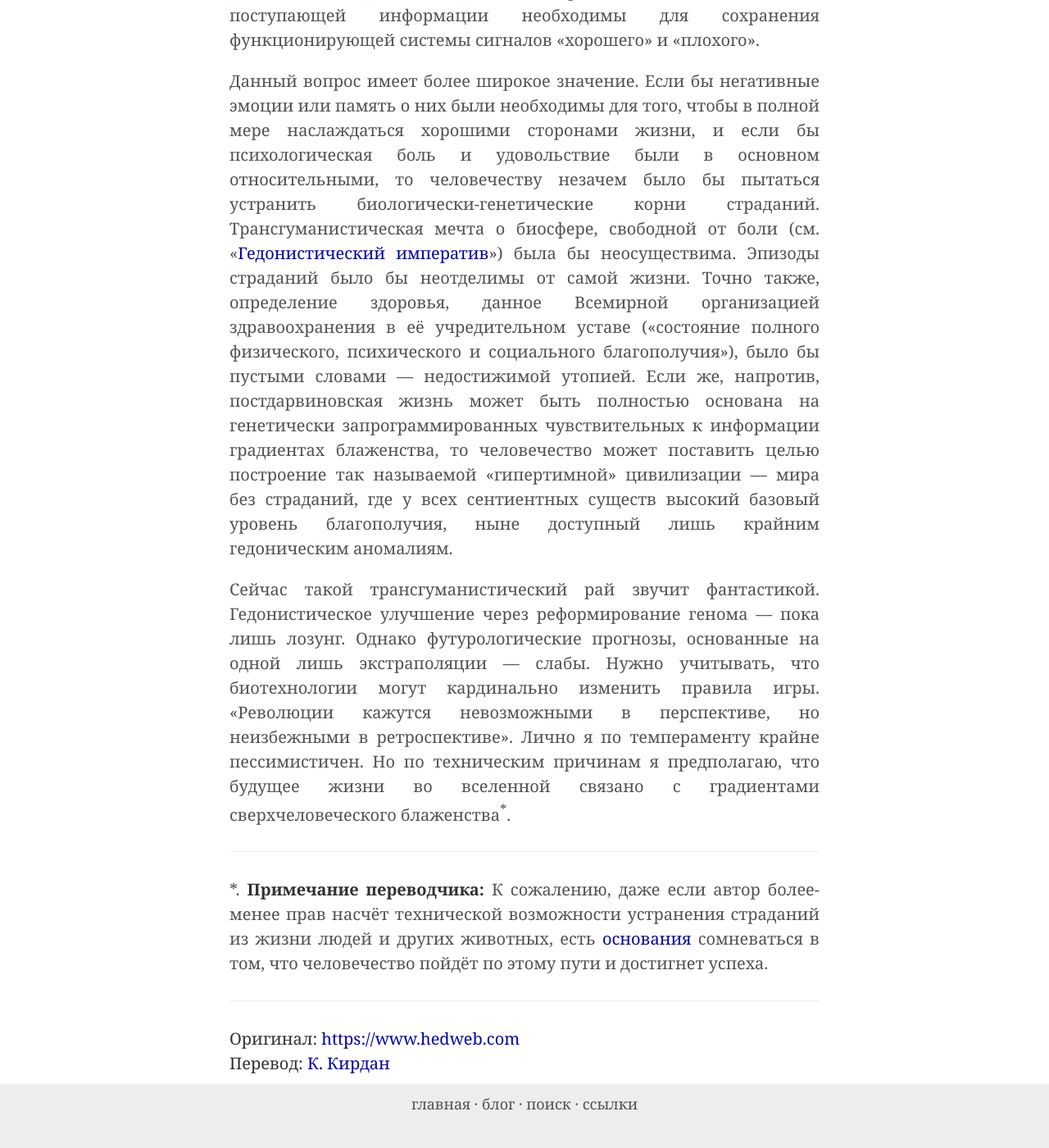
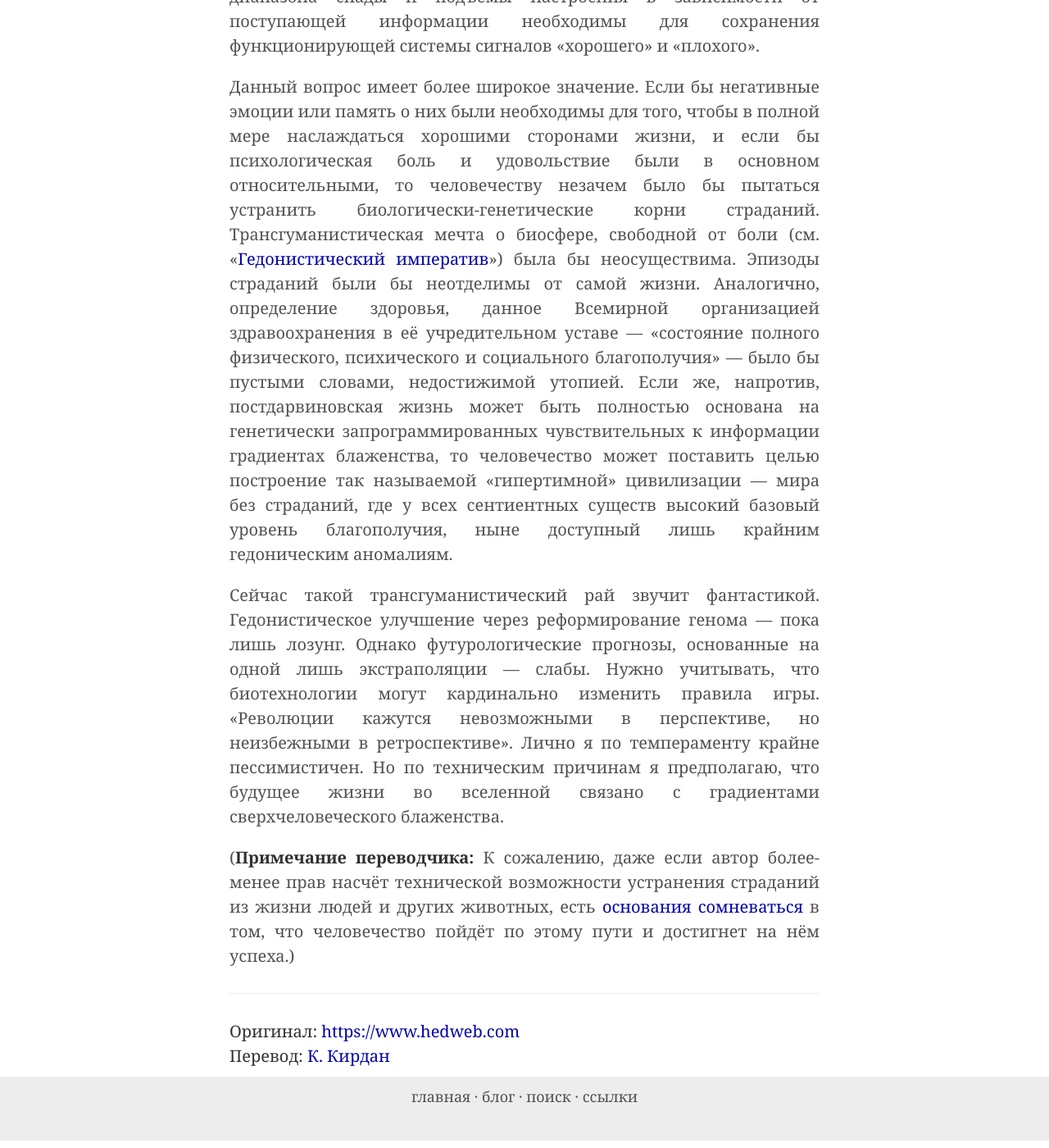
Before and after one commit to ReducingSuffering/reducingsuffering.github.io, a Jekyll site: the page built from _articles/david-pearce-q2.md, in a window 1280 px wide and 1400 px high, scrolled down 1497 px. Shown: the whole window at 82% size. Built offline with Jekyll 4.4.1, drawn with Linux system fonts in a browser that asks for light colours.

Commit message:
Update david-pearce-q2.md

```diff
--- a/_articles/david-pearce-q2.md
+++ b/_articles/david-pearce-q2.md
@@ -8,25 +8,24 @@
   - 2024.08.06
   - 2024.08.09
 translated_by: К. Кирдан
+hidden_comment: ссылки
 preview: assets/images/previews/3c5f8252-3a0a-4745-8a13-424d1f705532.jpg
 excerpt: "Вопрос: Нужно ли людям испытывать негативные эмоции, такие как грусть, чтобы чувствовать себя счастливыми или довольными своей жизнью?"
 ---
-## Вопрос:
+### Вопрос:
 
 > Нужно ли людям испытывать негативные эмоции, такие как грусть, чтобы чувствовать себя счастливыми или довольными своей жизнью?
 
-## Ответ:
+### Ответ:
 
 Подумайте о людях, страдающих хронической депрессией. Тем, у кого настроение устойчиво понижено, для распознания их страданий не требуются эпизоды хорошего настроения. Напротив, их повседневная жизнь переживается как постоянно мучительная — хотя некоторые дни бывают ещё хуже обычных. Некоторые из таких людей не могут даже представить себе, каково это — быть счастливыми. Некоторые понимают счастье лишь как отсутствие боли. В редких случаях люди с тяжёлой депрессией вообще не понимают, что слово «счастье» что-то значит. Итак, людям с хронической депрессией могут быть незнакомы другие ощущения. Но лишь из-за этого предполагать, что их страдания не настоящие, было бы жестоко.
 
-Также и наоборот, благополучие людей с врождённо ультравысоким уровнем счастья _не зависит_ от того, есть ли у них эпизоды печали для создания контраста или нет. «Гипертимные» люди просто счастливы по своей природе. В целом у них так же работают механизмы отрицательной обратной связи [гедонической беговой дорожки](https://www.hedweb.com/quora/2015.html#hedonictreadmill), и они тоже испытывают гедоническую адаптацию. Но эти редкие генетические исключения обладают необычайно высоким базовым уровнем счастья. Гипертимные люди склонны видеть мир через «розовые очки» — жизнь представляется им самоочевидно прекрасной.
+Также и наоборот, благополучие людей с врождённо ультравысоким уровнем счастья _не зависит_ от того, есть ли у них эпизоды печали для создания контраста или нет. «Гипертимные» люди просто счастливы по своей природе. В целом у них так же работают механизмы отрицательной обратной связи [гедонической беговой дорожки](https://en.wikipedia.org/wiki/Hedonic_treadmill), и они тоже испытывают гедоническую адаптацию. Но эти редкие генетические исключения обладают необычайно высоким базовым уровнем счастья. Гипертимные люди склонны видеть мир через «розовые очки» — жизнь представляется им самоочевидно прекрасной.
 
 Таким образом, отвечая на поставленный вопрос: предполагаемая необходимость негативных эмоций для счастья — это удобная рационализация страданий, но на деле это миф. Некоторые из людей и других животных на протяжении почти всей своей жизни находятся либо выше, либо ниже «гедонического нуля». Дарвиновская жизнь несправедлива. Основанная на естественном отборе эволюция — аморальна. В конечном счёте негативные эмоции излишни. Но в пределах генетически предзаданного гедонического диапазона спады и подъёмы настроения в зависимости от поступающей информации необходимы для сохранения функционирующей системы сигналов «хорошего» и «плохого».
 
-Данный вопрос имеет более широкое значение. Если бы негативные эмоции или память о них были необходимы для того, чтобы в полной мере наслаждаться хорошими сторонами жизни, и если бы психологическая боль и удовольствие были в основном относительными, то человечеству незачем было бы пытаться устранить биологически-генетические корни страданий. Трансгуманистическая мечта о биосфере, свободной от боли (см. «[Гедонистический императив](https://hedweb-ru.github.io/hi/index.html)») была бы неосуществима. Эпизоды страданий было бы неотделимы от самой жизни. Точно также, определение здоровья, данное Всемирной организацией здравоохранения в её учредительном уставе («состояние полного физического, психического и социального благополучия»), было бы пустыми словами — недостижимой утопией. Если же, напротив, постдарвиновская жизнь может быть полностью основана на генетически запрограммированных чувствительных к информации градиентах блаженства, то человечество может поставить целью построение так называемой «гипертимной» цивилизации — мира без страданий, где у всех сентиентных существ высокий базовый уровень благополучия, ныне доступный лишь крайним гедоническим аномалиям.
+Данный вопрос имеет более широкое значение. Если бы негативные эмоции или память о них были необходимы для того, чтобы в полной мере наслаждаться хорошими сторонами жизни, и если бы психологическая боль и удовольствие были в основном относительными, то человечеству незачем было бы пытаться устранить биологически-генетические корни страданий. Трансгуманистическая мечта о биосфере, свободной от боли (см. «[Гедонистический императив](https://hedweb-ru.github.io/hi/index.html)») была бы неосуществима. Эпизоды страданий были бы неотделимы от самой жизни. Аналогично, определение здоровья, данное Всемирной организацией здравоохранения в её учредительном уставе — «состояние полного физического, психического и социального благополучия» — было бы пустыми словами, недостижимой утопией. Если же, напротив, постдарвиновская жизнь может быть полностью основана на генетически запрограммированных чувствительных к информации градиентах блаженства, то человечество может поставить целью построение так называемой «гипертимной» цивилизации — мира без страданий, где у всех сентиентных существ высокий базовый уровень благополучия, ныне доступный лишь крайним гедоническим аномалиям.
 
-Сейчас такой трансгуманистический рай звучит фантастикой. Гедонистическое улучшение через реформирование генома — пока лишь лозунг. Однако футурологические прогнозы, основанные на одной лишь экстраполяции — слабы. Нужно учитывать, что биотехнологии могут кардинально изменить правила игры. «Революции кажутся невозможными в перспективе, но неизбежными в ретроспективе». Лично я по темпераменту крайне пессимистичен. Но по техническим причинам я предполагаю, что будущее жизни во вселенной связано с градиентами сверхчеловеческого блаженства<sup>*</sup>.
+Сейчас такой трансгуманистический рай звучит фантастикой. Гедонистическое улучшение через реформирование генома — пока лишь лозунг. Однако футурологические прогнозы, основанные на одной лишь экстраполяции — слабы. Нужно учитывать, что биотехнологии могут кардинально изменить правила игры. «Революции кажутся невозможными в перспективе, но неизбежными в ретроспективе». Лично я по темпераменту крайне пессимистичен. Но по техническим причинам я предполагаю, что будущее жизни во вселенной связано с градиентами сверхчеловеческого блаженства.
 
----
-
-\*. **Примечание переводчика:** К сожалению, даже если автор более-менее прав насчёт технической возможности устранения страданий из жизни людей и других животных, есть [основания](https://reducingsuffering.github.io/brian-tomasik-how-likely-is-a-far-future-utopia.html) сомневаться в том, что человечество пойдёт по этому пути и достигнет успеха.
+(**Примечание переводчика:** К сожалению, даже если автор более-менее прав насчёт технической возможности устранения страданий из жизни людей и других животных, есть [основания](brian-tomasik-against-wishful-thinking.html) [сомневаться](brian-tomasik-how-likely-is-a-far-future-utopia.html) в том, что человечество пойдёт по этому пути и достигнет на нём успеха.)
```
